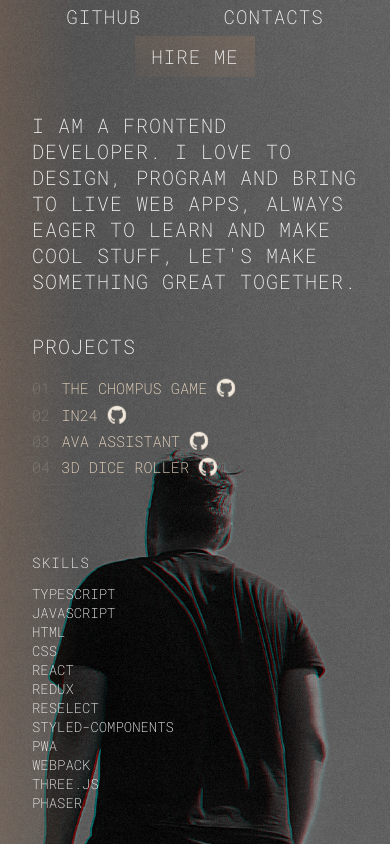
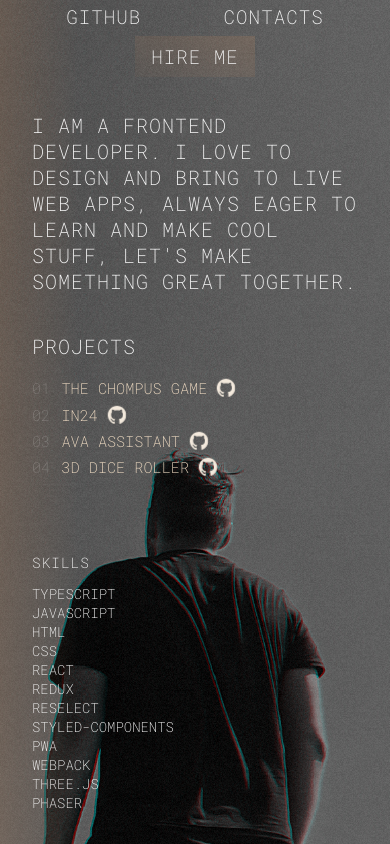
Before and after one commit to evgeny-rov/my-website, a React (Create React App) app: page / in a window 390 px wide. Built offline with nearby package versions, Linux system fonts and the light colour scheme.

Commit message:
fixed piling on small screens

```diff
--- a/src/components/Description.tsx
+++ b/src/components/Description.tsx
@@ -5,7 +5,7 @@ import { mainSecChildAnims } from '../framer/animations';
 export default () => {
   return (
     <StyledDescription variants={mainSecChildAnims}>
-      i am a frontend developer. i love to design, program and bring to live web
+      i am a frontend developer. i love to design and bring to live web
       apps, always eager to learn and make cool stuff, let's make something
       great together.
     </StyledDescription>
--- a/src/styled/mainSection.ts
+++ b/src/styled/mainSection.ts
@@ -37,6 +37,7 @@ export const StyledMainSection = styled(motion.section)`
   }
 
   @media(max-width: ${Small_Screen_Size}) {
+    grid-gap: 2rem;
     align-items: start;
     grid-template-columns: 1fr;
     grid-template-rows: 1fr 1fr 1fr;
```
